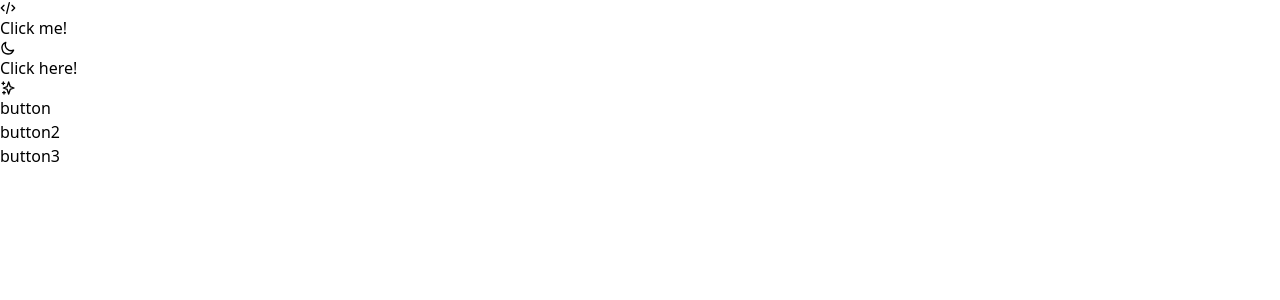
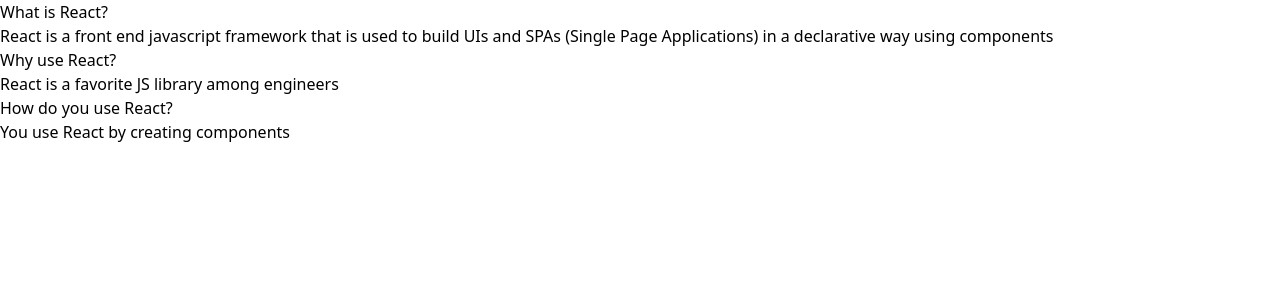
Before and after one commit to isaacach/react-practice, a React (Vite) app in the folder comps/: page / in a window 1280 px wide. Shown: the top 300 px of the page. Built offline with nearby package versions, Linux system fonts and the light colour scheme.

Commit message:
started accordion

```diff
--- a/comps/src/App.jsx
+++ b/comps/src/App.jsx
@@ -1,38 +1,25 @@
-import Button from "./Button";
-import { HiOutlineCode, HiOutlineMoon, HiOutlineSparkles } from "react-icons/hi";
+import Accordion from "./components/Accordion";
 
 export default function App() {
 
-  const handleClick = () => {
-    console.log('clicked');
-  }
+  const items = [
+    {
+      id: 1,
+      title: 'What is React?',
+      content: 'React is a front end javascript framework that is used to build UIs and SPAs (Single Page Applications) in a declarative way using components'
+    },
+    {
+      id: 2,
+      title: 'Why use React?',
+      content: 'React is a favorite JS library among engineers'
+    },
+    {
+      id: 3,
+      title: 'How do you use React?',
+      content: 'You use React by creating components'
+    }
+  ]
 
-  return (
-    <div>
-      <div>
-        <Button primary rounded className='mb-5' onClick={handleClick}>
-          <HiOutlineCode />
-          Click me!
-          </Button>
-      </div>
-      <div>
-        <Button secondary outline>
-          <HiOutlineMoon />
-          Click here!
-          </Button>
-      </div>
-      <div>
-        <Button success rounded outline>
-          <HiOutlineSparkles />
-          button
-          </Button>
-      </div>
-      <div>
-        <Button warning>button2</Button>
-      </div>
-      <div>
-        <Button danger>button3</Button>
-      </div>
-    </div>
-  );
+  return <Accordion items={items} />
+
 }
--- /dev/null
+++ b/comps/src/components/Accordion.jsx
@@ -0,0 +1,24 @@
+import PropTypes from 'prop-types';
+
+export default function Accordion({ items }) {
+
+  Accordion.propTypes = {
+    items: PropTypes.arrayOf(
+      PropTypes.shape({
+        id: PropTypes.number.isRequired,
+        title: PropTypes.string.isRequired,
+        content: PropTypes.string.isRequired
+      })
+    ).isRequired
+  }
+
+  const renderedItems = items.map((item, index) => {
+    return (
+      <div key={index}>
+        <div>{item.title}</div>
+        <div>{item.content}</div>
+      </div>
+    );
+  });
+  return <div>{renderedItems}</div>;
+}
--- a/comps/src/Button.jsx
+++ b/comps/src/components/Button.jsx
@@ -22,7 +22,7 @@
     }
   }
 
-  const classes = className({'flex items-center gap-1 px-3, py-2 border-2': true,
+  const classes = className( rest.className, 'flex items-center gap-1 px-3, py-2 border-2', {
     'bg-blue-500 border-blue-700 hover:bg-blue-700 text-white font-bold py-2 px-4': primary,
     'bg-gray-500 border-gray-700 hover:bg-gray-700 text-white font-bold py-2 px-4': secondary,
     'bg-green-500 border-green-700 hover:bg-green-700 text-white font-bold py-2 px-4': success,
@@ -30,7 +30,7 @@
     'bg-red-500 border-red-700 hover:bg-red-700 text-white font-bold py-2 px-4': danger,
     'bg-white text-inherit': outline,
     'rounded-full': rounded
-  });
+});
 
   return (
     <button {...rest} className={classes}>{children}</button>
```
